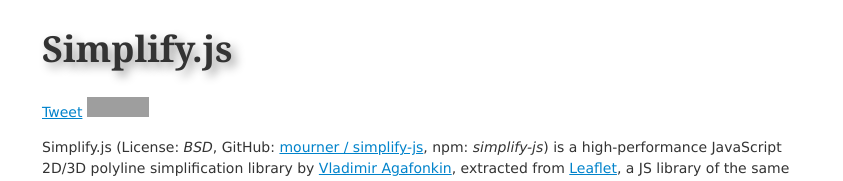
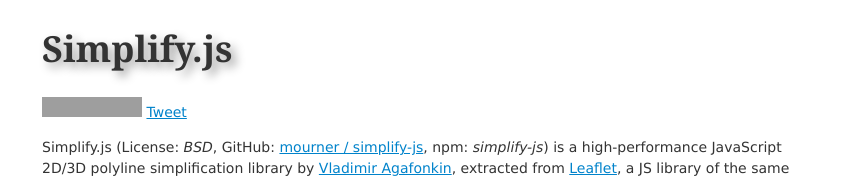
Before and after one commit to mourner/simplify-js, a website: page index.html in a window 1280 px wide. Shown: the top 181 px of the page, without its empty margins (218-1061 px from the left). Drawn offline with Linux system fonts and the light colour scheme; grey boxes are pictures that could not be loaded.

Commit message:
social buttons update

```diff
--- a/index.html
+++ b/index.html
@@ -17,10 +17,10 @@
 		<h1>Simplify.js</h1>
 
 		<p class="social-buttons">
+			<iframe src="http://markdotto.github.com/github-buttons/github-btn.html?user=mourner&amp;repo=simplify-js&amp;type=watch&amp;count=true" allowtransparency="true" frameborder="0" scrolling="0" width="100px" height="20px"></iframe>
+
 			<a href="https://twitter.com/share" class="twitter-share-button" data-via="LeafletJS">Tweet</a>
 			<script>!function(d,s,id){var js,fjs=d.getElementsByTagName(s)[0];if(!d.getElementById(id)){js=d.createElement(s);js.id=id;js.src="//platform.twitter.com/widgets.js";fjs.parentNode.insertBefore(js,fjs);}}(document,"script","twitter-wjs");</script>
-
-			<iframe src="http://markdotto.github.com/github-buttons/github-btn.html?user=mourner&amp;repo=simplify-js&amp;type=watch" allowtransparency="true" frameborder="0" scrolling="0" width="62px" height="20px"></iframe>
 		</p>
 
 		<p>Simplify.js (License: <em>BSD</em>, GitHub: <a href="http://github.com/mourner/simplify-js">mourner / simplify-js</a>, npm: <em>simplify-js</em>) is a high-performance JavaScript 2D/3D polyline simplification library by <a href="http://github.com/mourner">Vladimir Agafonkin</a>, extracted from <a href="http://leaflet.cloudmade.com/">Leaflet</a>, a JS library of the same author for interactive maps. It uses a combination of <a href="http://en.wikipedia.org/wiki/Ramer-Douglas-Peucker_algorithm">Douglas-Peucker</a> and Radial Distance algorithms. Works both on browser and server platforms.</p>
```
